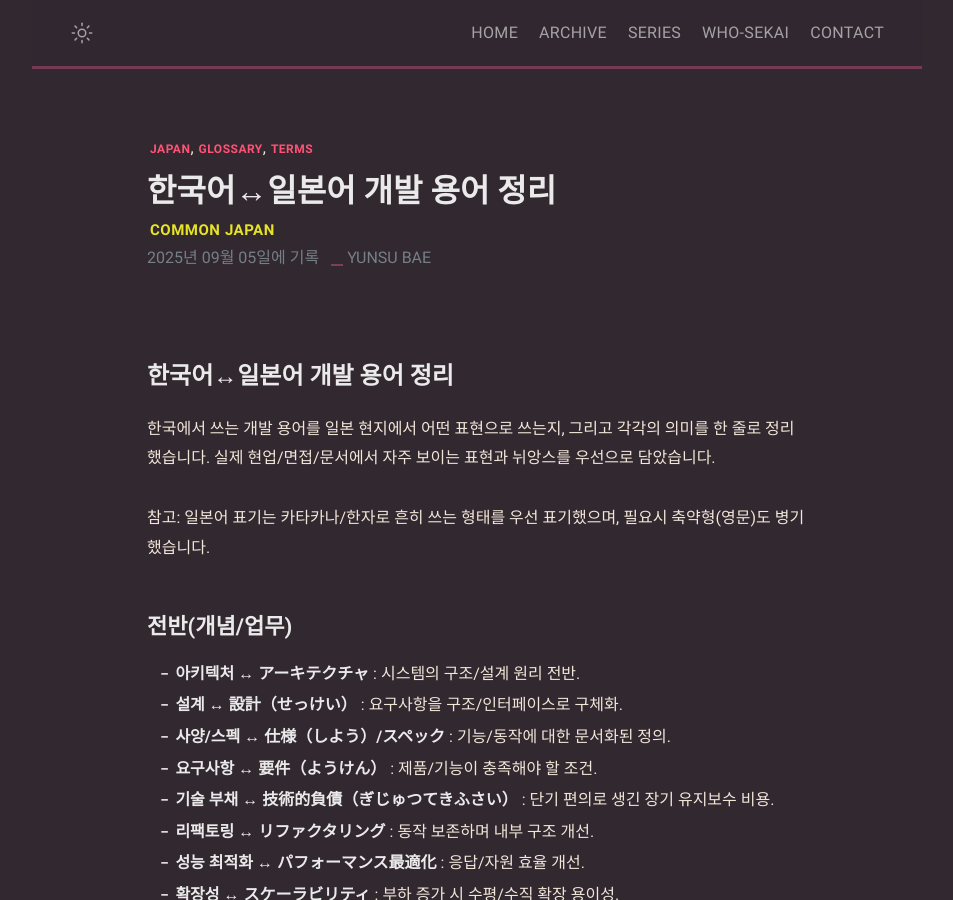
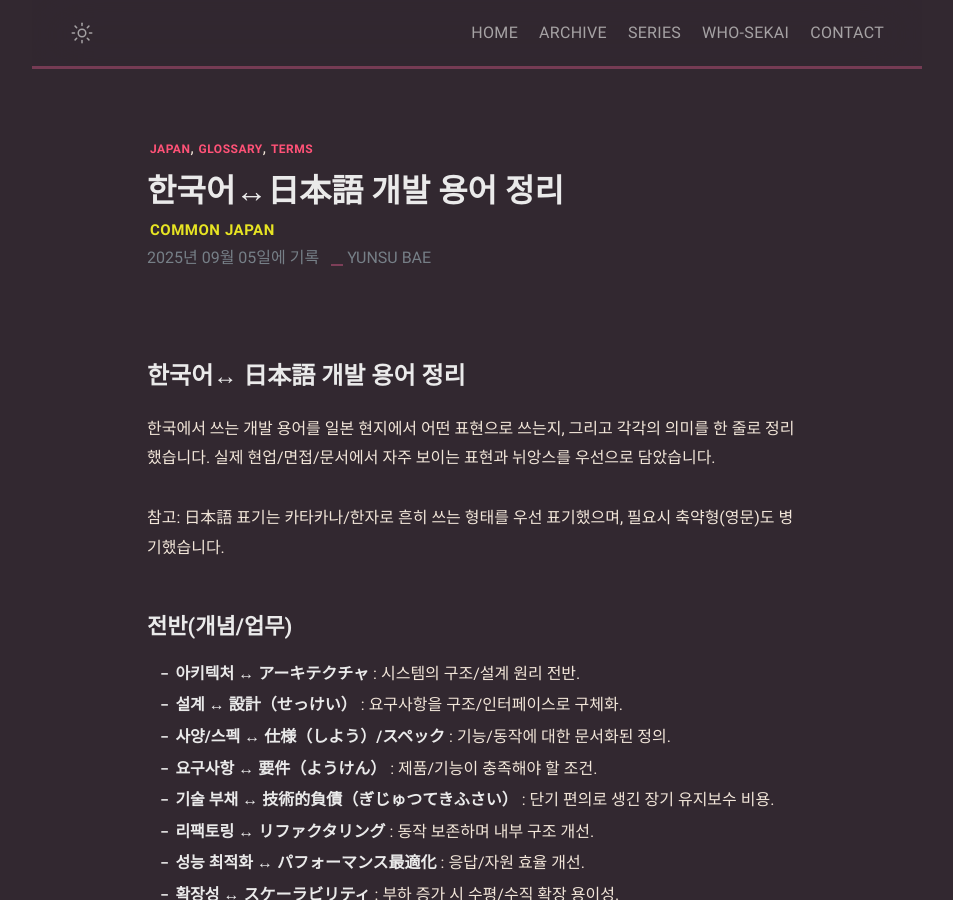
Before and after one commit to mniYUNSU/mniYUNSU.github.io, a Jekyll site: the page built from _posts/common-jp-dev-terms/2025-09-05-common-jp-dev-terms.md, in a window 1280 px wide and 900 px high. Shown: the whole window, without its empty margins (163-1116 px from the left). Built offline with Jekyll 4.4.1, drawn with Linux system fonts in a browser that asks for light colours; comment, search, counter and statistics services are not loaded.

Commit message:
edit post

```diff
--- a/_posts/common-jp-dev-terms/2025-09-05-common-jp-dev-terms.md
+++ b/_posts/common-jp-dev-terms/2025-09-05-common-jp-dev-terms.md
@@ -1,17 +1,17 @@
 ---
 layout: post
-title: '한국어↔일본어 개발 용어 정리'
+title: '한국어↔日本語 개발 용어 정리'
 date: 2025-09-05 10:00:00 +0900
 categories: [Common, Japan]
 tags: [Japan, Glossary, Terms]
 description: 한국어로 익숙한 개발 용어를 일본에서 실제로 쓰는 표현과 함께, 간략한 의미 설명까지 한 번에 정리했습니다. 프론트엔드, 백엔드, 인프라/DevOps, 데이터베이스, 보안, 테스트, 모바일, 데이터/ML, 협업/조직 전반을 포괄합니다.
 ---
 
-# 한국어↔일본어 개발 용어 정리
+# 한국어↔ 日本語 개발 용어 정리
 
 한국에서 쓰는 개발 용어를 일본 현지에서 어떤 표현으로 쓰는지, 그리고 각각의 의미를 한 줄로 정리했습니다. 실제 현업/면접/문서에서 자주 보이는 표현과 뉘앙스를 우선으로 담았습니다.
 
-참고: 일본어 표기는 카타카나/한자로 흔히 쓰는 형태를 우선 표기했으며, 필요시 축약형(영문)도 병기했습니다.
+참고: 日本語 표기는 카타카나/한자로 흔히 쓰는 형태를 우선 표기했으며, 필요시 축약형(영문)도 병기했습니다.
 
 ## 전반(개념/업무)
 
```
